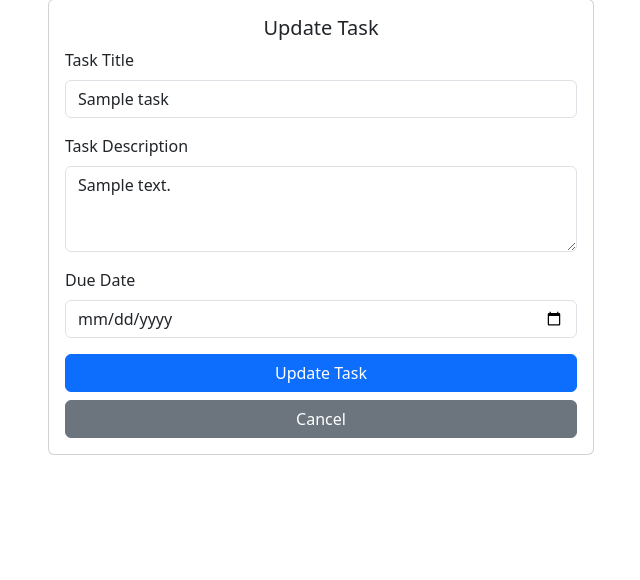
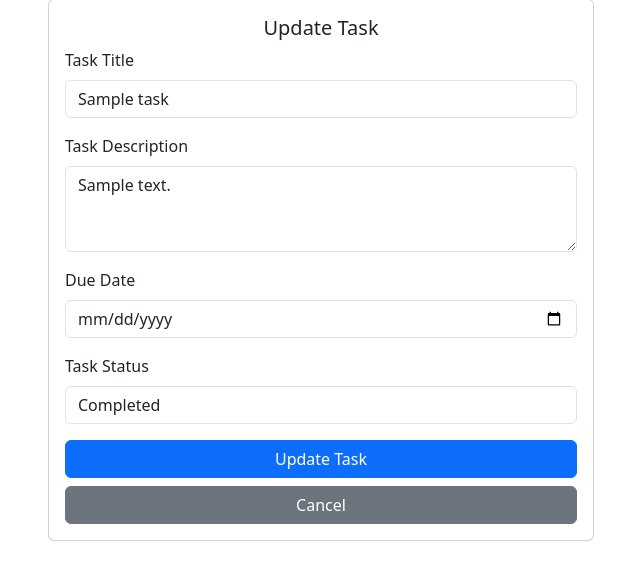
Before and after one commit to ahmedsaadx/php_tasks, a PHP site: page /update_task.php?id=1 in a window 1280 px wide. Shown: the part 105-685 px from the top of the page, without its empty margins (319-959 px from the left). Run offline with PHP 8.4, Linux system fonts and the light colour scheme; tables that the repository leaves empty or names only in its code hold one stand-in row (values such as "Sample post"); data that the repository does not hold is empty.

Commit message:
status feature to app

```diff
--- a/update_task.php
+++ b/update_task.php
@@ -3,6 +3,12 @@ session_start();
 require_once('inc/header.php');
 require_once('db_connection_handler.php');
 
+// Define input sanitization function
+function input_sanitization($input) {
+    return trim(htmlspecialchars($input));
+}
+
+// Check if the task ID is valid
 if (isset($_GET['id']) && is_numeric($_GET['id'])) {
     $task_id = intval($_GET['id']);
 
@@ -20,40 +26,78 @@ if (isset($_GET['id']) && is_numeric($_GET['id'])) {
 
     // Check if the form has been submitted
     if ($_SERVER['REQUEST_METHOD'] === 'POST') {
+        // Get form data and sanitize inputs
         $task_name = $_POST['task_title'];
         $task_description = $_POST['task_description'];
         $due_date = $_POST['due_date'];
+        $status = $_POST['status'];
+
+        // Initialize an error array
+        $_SESSION['errors'] = [];
+
+        // Validate task title
+        if (empty($task_name)) {
+            $_SESSION['task_errors']['task_name_required'] = "Task name is required.";
+        } else {
+            $task_name = input_sanitization($task_name);
+            if (strlen($task_name) > 50) {
+                $_SESSION['task_errors']['task_name_length'] = "Task name must be under 50 characters.";
+            }
+        }
+
+        // Validate task description
+        if (empty($task_description)) {
+            $_SESSION['task_errors']['task_description_required'] = "Task description is required.";
+        } else {
+            $task_description = input_sanitization($task_description);
+            if (strlen($task_description) > 150) {
+                $_SESSION['task_errors']['task_description_length'] = "Task description must be under 150 characters.";
+            }
+        }
 
         // Validate due date: check if it's in the future
         $current_date = date('Y-m-d');
         if ($due_date <= $current_date) {
-            echo "<div class='alert alert-danger'>Due date must be after $current_date.</div>";
-        } else {
+            $_SESSION['task_errors']['due_date_invalid'] = "Due date must be after the $current_date.";
+        }
+        $valid_statuses = ['pending', 'in-progress', 'completed'];
+        if (!in_array($status, $valid_statuses)) {
+            $_SESSION['task_errors']['invalid_status'] = "Invalid task status.";
+        }
+
+        // If no errors, proceed with the update
+        if (empty($_SESSION['task_errors'])) {
             // Update query with placeholders including the updated_at field
-            $update_query = "UPDATE tasks SET name = ?, description = ?, due_date = ?, updated_at = ? WHERE id = ?";
+            $update_query = "UPDATE tasks SET name = ?, description = ?, due_date = ?, status = ?, updated_at = ? WHERE id = ?";
             $stmt = mysqli_prepare($conn, $update_query);
 
             // Get current timestamp
             $updated_at = date('Y-m-d H:i:s'); // Current timestamp
 
             // Bind the parameters (s = string, i = integer)
-            mysqli_stmt_bind_param($stmt, 'ssssi', $task_name, $task_description, $due_date, $updated_at, $task_id);
+            mysqli_stmt_bind_param($stmt, 'sssssi', $task_name, $task_description, $due_date, $status, $updated_at, $task_id);
 
             // Execute the statement
             if (mysqli_stmt_execute($stmt)) {
-                // Success, redirect to task list
-                $_SESSION["update_task"] = "Task updated successfully .";
+                $_SESSION["update_task"] = "Task updated successfully.";
                 header("Location: list_task.php");
                 exit();
             } else {
-                echo "Error updating task: " . mysqli_error($conn);
+                $_SESSION['errors']['db_error'] = "Error updating task: " . mysqli_error($conn);
             }
+        }
+
+        // If there are validation errors, redirect back to the form
+        if (!empty($_SESSION['errors'])) {
+            header("Location: update_task.php?id=$task_id");
+            exit();
         }
     }
 } else {
     die("Invalid Task ID.");
 }
 ?>
+
 <!DOCTYPE html>
 <html lang="en">
 <head>
@@ -69,6 +113,18 @@ if (isset($_GET['id']) && is_numeric($_GET['id'])) {
                 <div class="card">
                     <div class="card-body">
                         <h5 class="card-title text-center">Update Task</h5>
+
+                        <!-- Display error messages -->
+                        <?php if (!empty($_SESSION['task_errors'])): ?>
+                            <div class="alert alert-danger">
+                                <ul>
+                                    <?php foreach ($_SESSION['task_errors'] as $error): ?>
+                                        <li><?php echo $error; ?></li>
+                                    <?php endforeach; ?>
+                                </ul>
+                            </div>
+                        <?php endif; ?>
+
                         <form action="" method="POST">
                             <div class="mb-3">
                                 <label for="taskTitle" class="form-label">Task Title</label>
@@ -83,6 +139,14 @@ if (isset($_GET['id']) && is_numeric($_GET['id'])) {
                             <div class="mb-3">
                                 <label for="dueDate" class="form-label">Due Date</label>
                                 <input type="date" class="form-control" id="dueDate" name="due_date" value="<?php echo htmlspecialchars($task['due_date']); ?>" required>
+                            </div>
+                            <div class="mb-3">
+                            <label for="taskStatus" class="form-label">Task Status</label>
+                            <select class="form-control" id="taskStatus" name="status" required>
+                            <option value="pending" <?php echo ($task['status'] == 'pending') ? 'selected' : ''; ?>>Pending</option>
+                            <option value="in-progress" <?php echo ($task['status'] == 'in-progress') ? 'selected' : ''; ?>>In Progress</option>
+                            <option value="completed" <?php echo ($task['status'] == 'completed') ? 'selected' : ''; ?>>Completed</option>
+                            </select>
                             </div>
 
                             <div class="d-grid gap-2">
@@ -99,3 +163,8 @@ if (isset($_GET['id']) && is_numeric($_GET['id'])) {
     <script src="https://cdn.jsdelivr.net/npm/bootstrap@5.3.0-alpha1/dist/js/bootstrap.bundle.min.js"></script>
 </body>
 </html>
+
+<?php
+if (isset($_SESSION['task_errors'])){
+    unset($_SESSION['task_errors']);
+}
```
Also changed, not shown: list_task.php (+11 -1 lines).
